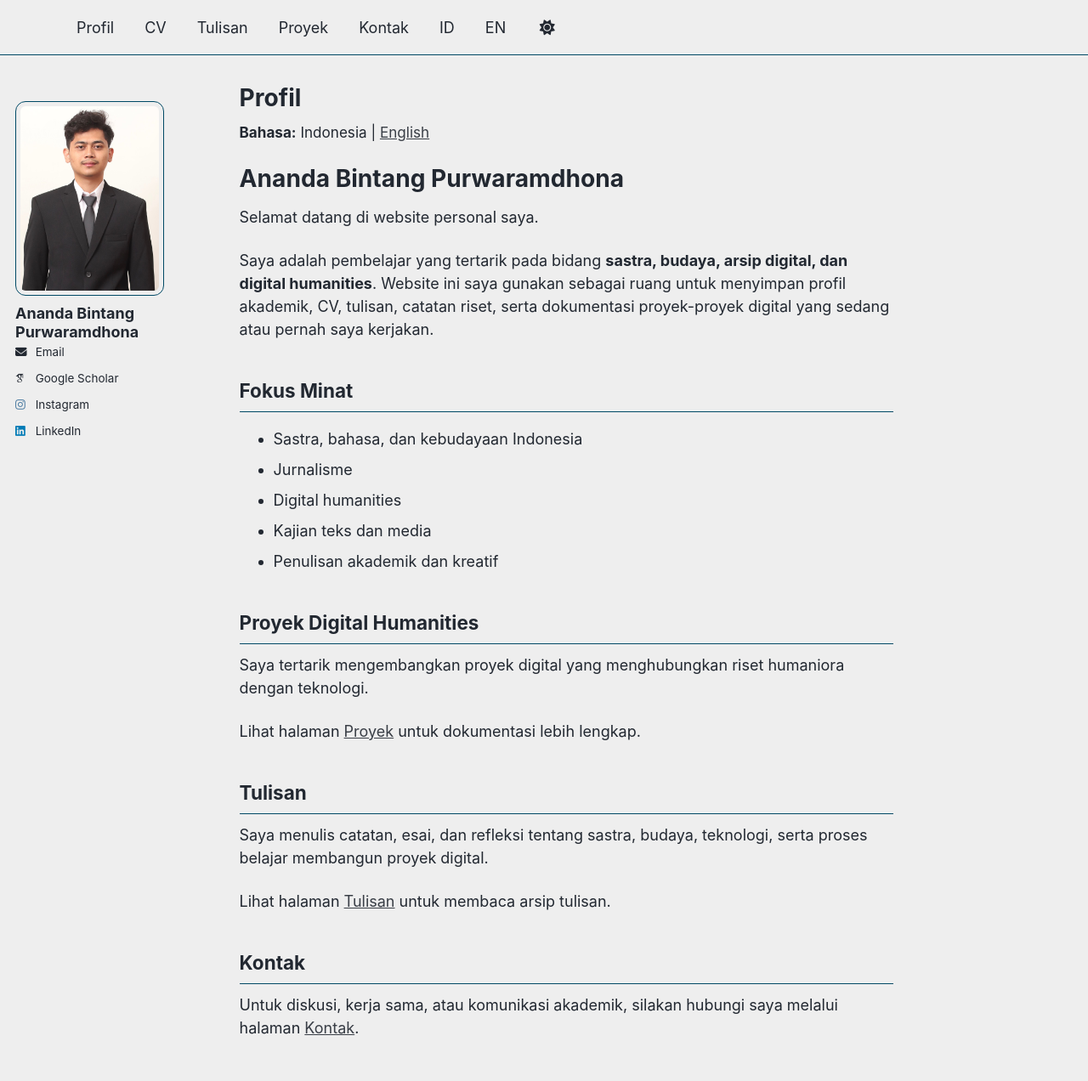
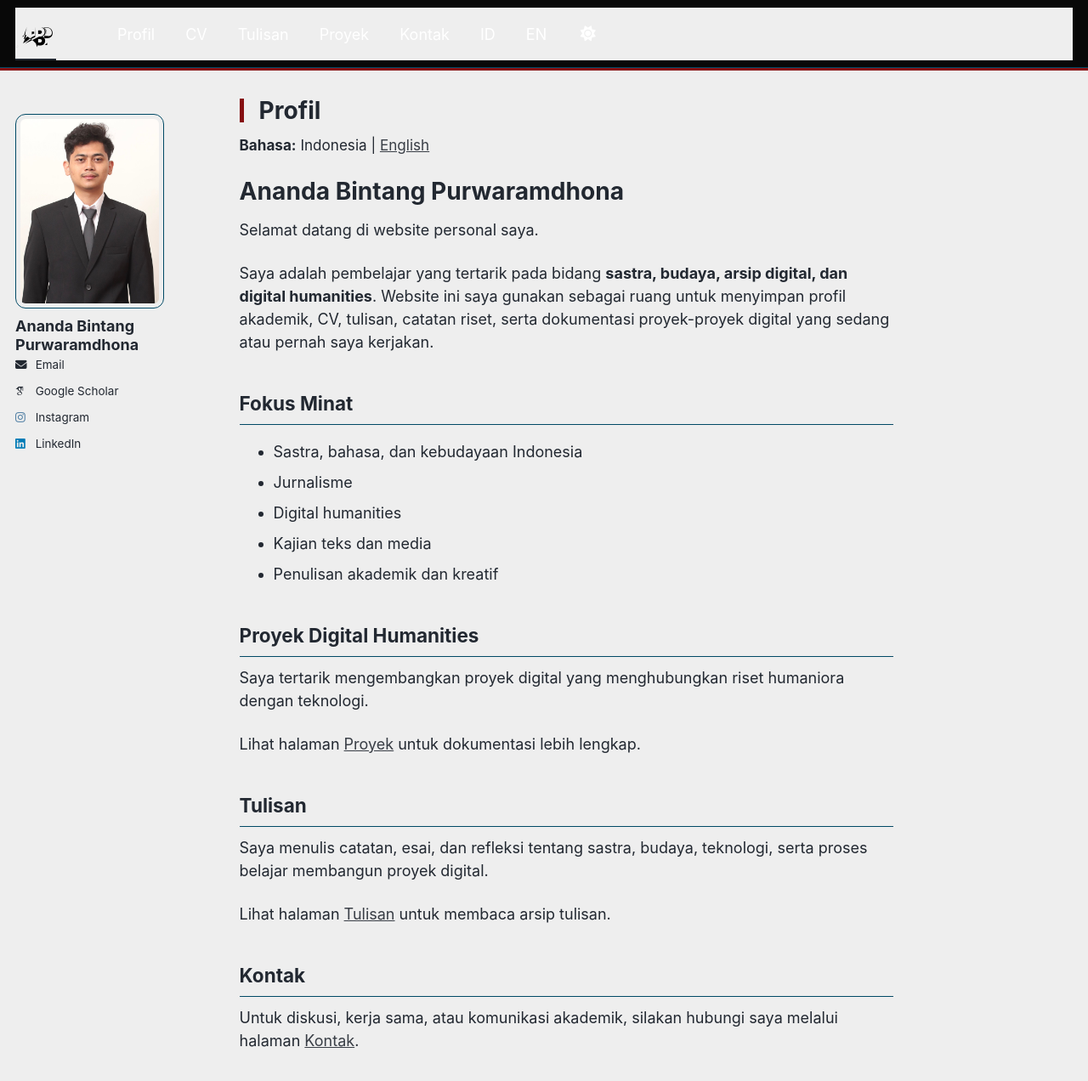
Before and after one commit to Anandabintangp/anandabintangp.github.io, a Jekyll site: the page built from _pages/about.md, in a window 1280 px wide and 1397 px high. Shown: the top 1272 px of the window at 85% size. Built offline with Jekyll 4.4.1, drawn with Linux system fonts in a browser that asks for light colours; some web fonts are replaced; a script bundle is joined from its source files by our own code; library files that are not in the unit come from our copies.

Commit message:
Apply ABP black red visual theme

```diff
--- a/assets/css/main.scss
+++ b/assets/css/main.scss
@@ -1,13 +1,5 @@
 ---
-
 ---
-
-/*
- * This file controls what is imported from /_sass
- *
- * Note that the files are processed in the order they are imported, so they are partly
- * sorted by the dependencies. Also, the first two lines of the file are required by Jekyll.
- */
 
 @import
   "vendor/breakpoint/breakpoint",
@@ -33,35 +25,48 @@
   "layout/json_cv",
   "vendor/font-awesome/fontawesome",
   "vendor/font-awesome/solid",
-  "vendor/font-awesome/brands"
-;
+  "vendor/font-awesome/brands";
 
-/* Custom fix: prevent footer from covering page content */
-.page__footer {
-  position: static !important;
-  clear: both !important;
-  width: 100% !important;
-  margin-top: 3rem !important;
-  z-index: 1 !important;
+:root {
+  --abp-red: #850E10;
+  --abp-black: #080808;
 }
 
-/* Optional: make footer cleaner */
-.page__footer footer {
-  margin-top: 1rem !important;
-  padding-top: 1rem !important;
+.masthead {
+  background: var(--abp-black) !important;
+  border-bottom: 3px solid var(--abp-red) !important;
 }
 
-/* Give page content enough bottom space */
+.masthead a,
+.greedy-nav a {
+  color: #fff !important;
+}
+
+.greedy-nav a:hover,
+.greedy-nav .selected a {
+  color: #850E10 !important;
+}
+
+.abp-brand__logo {
+  width: 48px;
+  height: 42px;
+  object-fit: contain;
+}
+
+.page__hero,
+.page__title {
+  border-left: 5px solid #850E10;
+  padding-left: 1rem;
+}
+
+.btn,
+.author__urls-wrapper button {
+  background: #850E10 !important;
+  border-color: #850E10 !important;
+}
+
+.page__footer { display:none !important; }
 .page,
 .archive,
-.initial-content {
-  padding-bottom: 3rem !important;
-}
-
-.author__avatar img {
-  border-radius: 12px !important;
-}
-
-.page__footer {
-  display: none !important;
-}
+.initial-content { padding-bottom:3rem !important; }
+.author__avatar img { border-radius:12px !important; }
```
